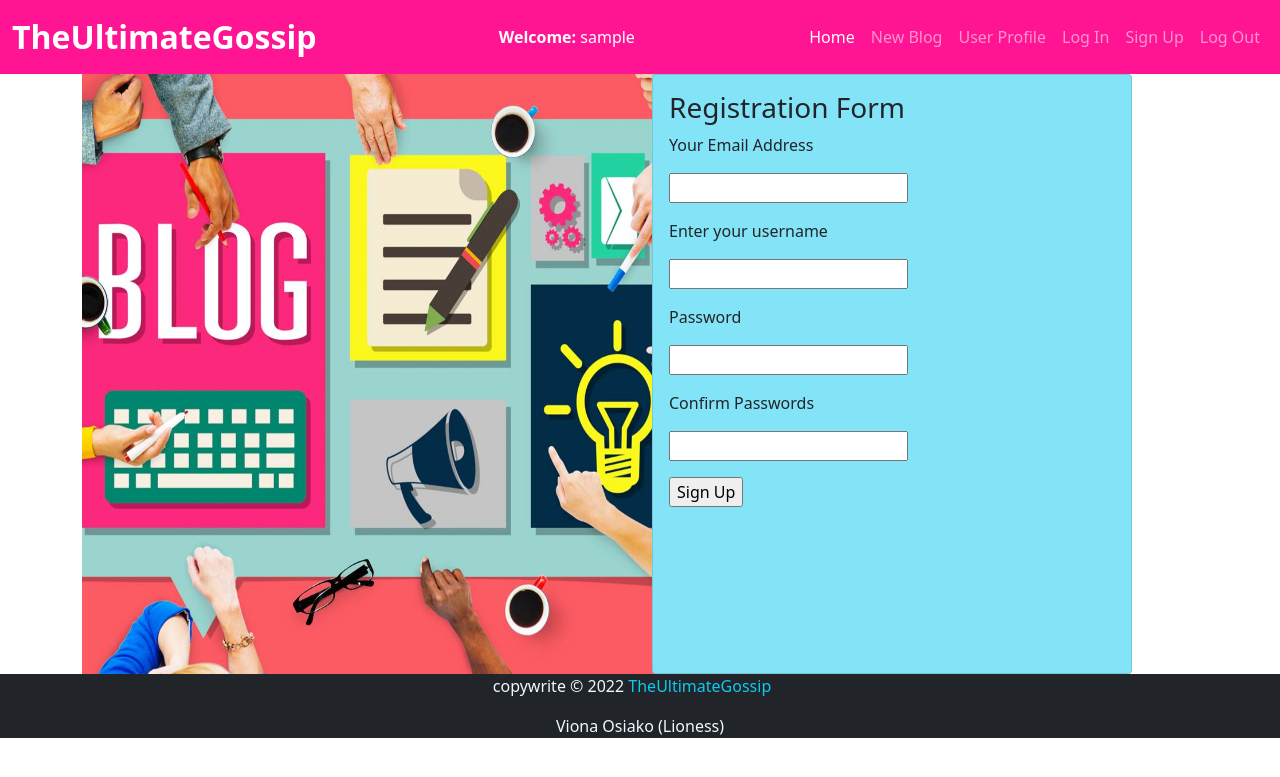
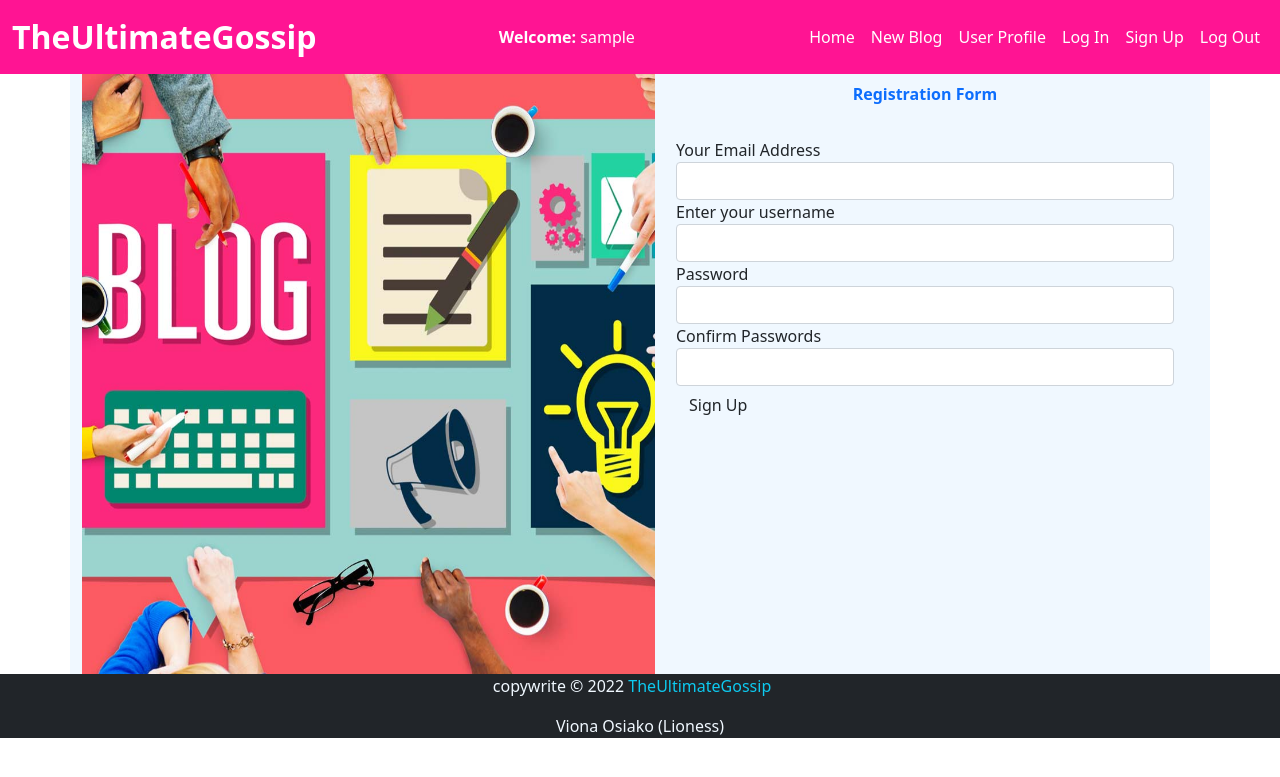
Before and after one commit to vionaosiako/TheUltimateGossipBlog, a Flask app: page /authenticate/register in a window 1280 px wide. Shown: the top 777 px of the page. Run offline with Flask 2, Linux system fonts and the light colour scheme; the visitor is signed in with stand-in values (Sample User, id 1); data comes from the database, SQL or seed files in the repository; some libraries are stand-ins or nearby versions; some web fonts are replaced.

Commit message:
Restyle the form to use bootstrap/ wtf forms

```diff
--- a/app/templates/auth/register.html
+++ b/app/templates/auth/register.html
@@ -1,49 +1,27 @@
 {% extends 'base.html' %}
+{% import 'bootstrap/wtf.html' as wtf%}
 {% block content %}
-<div class="container">
-    <div class="row">
+
+<div  class="container">
+    <div class="row" style="background-color: aliceblue;">
         <div class="col-lg-6">
             <img src="{{ url_for('static', filename = 'images/reg.jpg')}}" alt="image" style="height: 75vh;width: 105%;">
         </div>
-        <div class="col-lg-6">
-            <div class="card" style="width: 30rem; height: 75vh; background-color: #84E4F7;">
-                <!-- #f1c6dd -->
-                <div class="card-body">
 
-                    <form action="" method="POST" class="centerForm">
-                        {{form.hidden_tag()}}
-                        <fieldset>
-                            <h3 class="card-title">Registration Form</h3>
-                            <div class="form-group">
-                                <p>{{ form.email.label(class="form-control-label") }}</p>
-                                <p>{{ form.email(class="form-control-input") }}</p>
-                            </div>
 
-                            <div class="form-group">
-                                <p>{{ form.username.label(class="form-control-label") }}</p>
-                                <p> {{ form.username(class="form-control-input") }}</p>
-                            </div>
-
-                            <div class="form-group">
-                                <p>{{ form.password.label(class="form-control-label") }}</p>
-                                <p> {{ form.password(class="form-control-input") }}</p>
-                            </div>
-
-                            <div class="form-group">
-                                <p>{{ form.password_confirm.label(class="form-control-label") }}</p>
-                                <p> {{ form.password_confirm(class="form-control-input") }}</p>
-                            </div>
-
-                            <div class="form-group">
-                                {{ form.submit }}
-                            </div>
-                        </fieldset>
-                    </form>
-                </div>
-            </div>
+    <div class="col-lg-6 tab-content">
+        <ul class="nav nav-pills nav-justified nav-fill" role="tablist">
+            <li class="nav-item" >
+                <a id ="all" class="nav-link" data-toggle="tab" href="#all"><strong>Registration Form</strong> </a>
+            </li>
+        </ul>
+        <div  class="container tab-pane active"><br>
+            {{wtf.quick_form(form)}}
         </div>
-
     </div>
 </div>
 
+
+
+
 {% endblock %}
--- a/app/templates/base.html
+++ b/app/templates/base.html
@@ -33,19 +33,19 @@
                             <a class="nav-link active" aria-current="page" href="{{ url_for ('main.index') }}">Home</a>
                         </li>
                         <li class="nav-item">
-                            <a class="nav-link" href="{{ url_for ('main.add_blog') }}">New Blog</a>
+                            <a class="nav-link active" href="{{ url_for ('main.add_blog') }}">New Blog</a>
                         </li>
                         <li class="nav-item">
-                            <a class="nav-link" href="{{ url_for ('main.account') }}">User Profile</a>
+                            <a class="nav-link active" href="{{ url_for ('main.account') }}">User Profile</a>
                         </li>
                         <li class="nav-item">
-                            <a class="nav-link" href="{{ url_for ('auth.login') }}">Log In</a>
+                            <a class="nav-link active" href="{{ url_for ('auth.login') }}">Log In</a>
                         </li>
                         <li class="nav-item">
-                            <a class="nav-link" href="{{ url_for ('auth.register') }}">Sign Up</a>
+                            <a class="nav-link active" href="{{ url_for ('auth.register') }}">Sign Up</a>
                         </li>
                         <li class="nav-item">
-                            <a class="nav-link" href="{{ url_for ('auth.logout') }}">Log Out</a>
+                            <a class="nav-link active" href="{{ url_for ('auth.logout') }}">Log Out</a>
                         </li>
                     </ul>
                 </div>
```
Also changed, not shown: app/templates/account.html (+8 -1 lines), app/templates/addcomment.html (+12 -21 lines), app/templates/auth/login.html (+15 -27 lines), app/templates/blog.html (+12 -32 lines).
